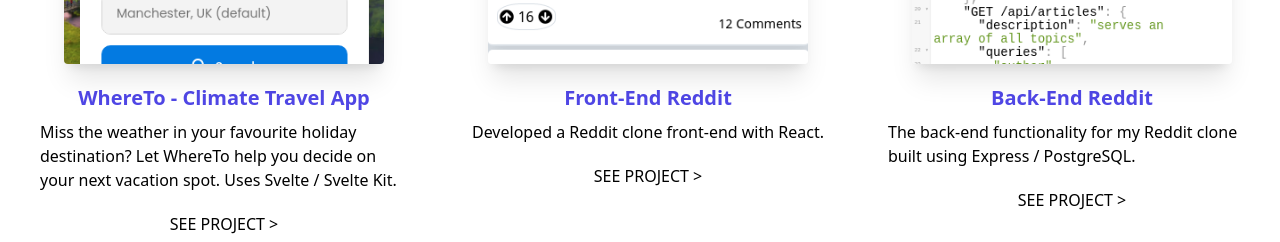
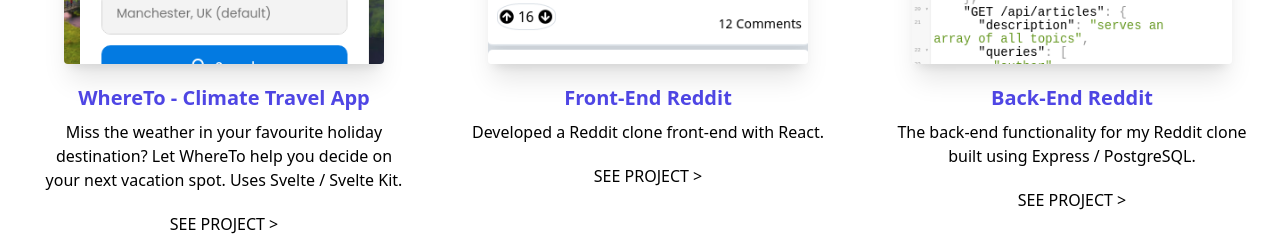
Before and after one commit to benwestondigital/next-portfolio, a Next.js app: page / in a window 1280 px wide. Shown: the part 1060-1302 px from the top of the page. Built offline with nearby package versions, Linux system fonts and the light colour scheme.

Commit message:
center text

```diff
--- a/components/SingleProject.jsx
+++ b/components/SingleProject.jsx
@@ -17,13 +17,13 @@ const SingleProject = ({ project }) => {
       <h2 className='text-xl m-2 mt-5 text-indigo-600 font-semibold'>
         {project.projName}
       </h2>
-      <p className='text-center md:text-left font-normal font mx-2 mb-5 flex-wrap'>
+      <p className='text-center font-normal mx-2 mb-5 flex-wrap'>
         {project.description}
       </p>
       <Link
         href={`/projects/${project.slug}`}
       >
-        <a className='uppercase text-left font-normal font mb-5 flex-wrap'>See Project &gt;</a>
+        <a className='uppercase text-center font-normal font mb-5 flex-wrap'>See Project &gt;</a>
       </Link>
     </div>
   );
```
